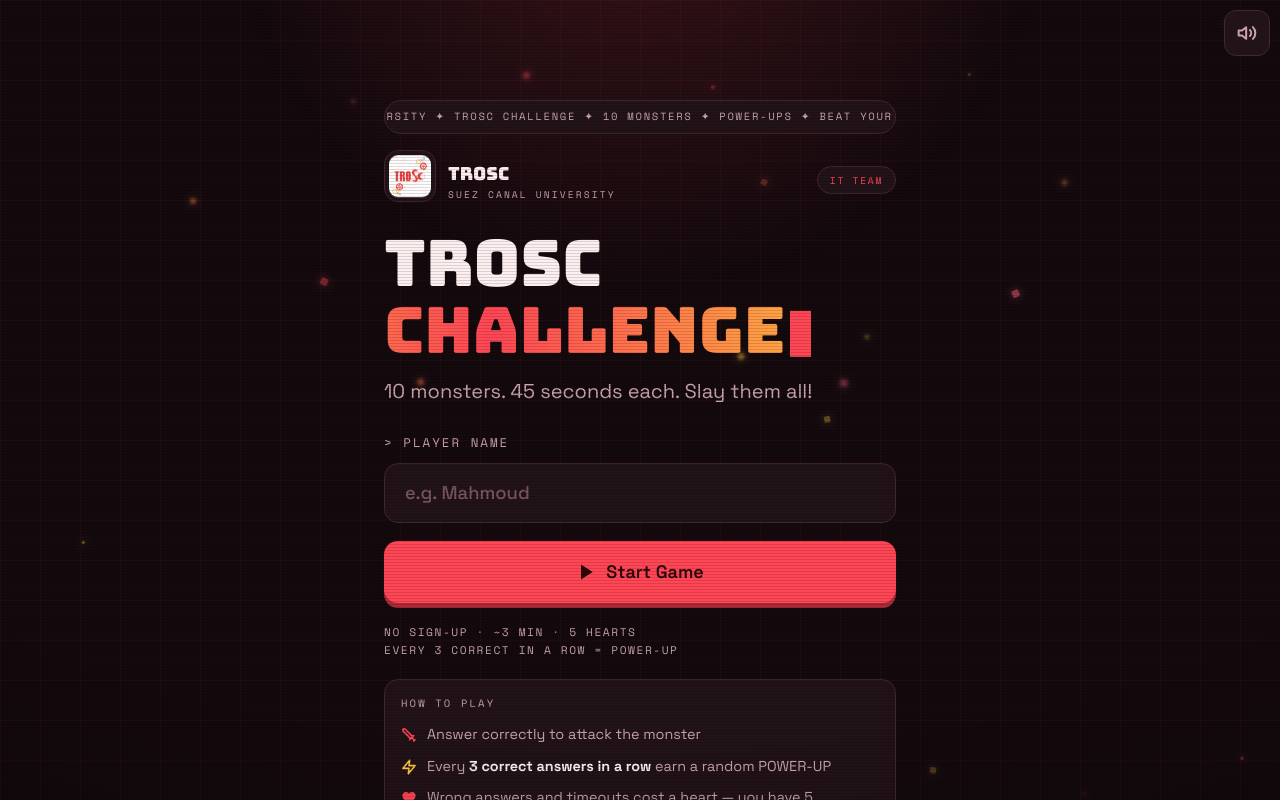
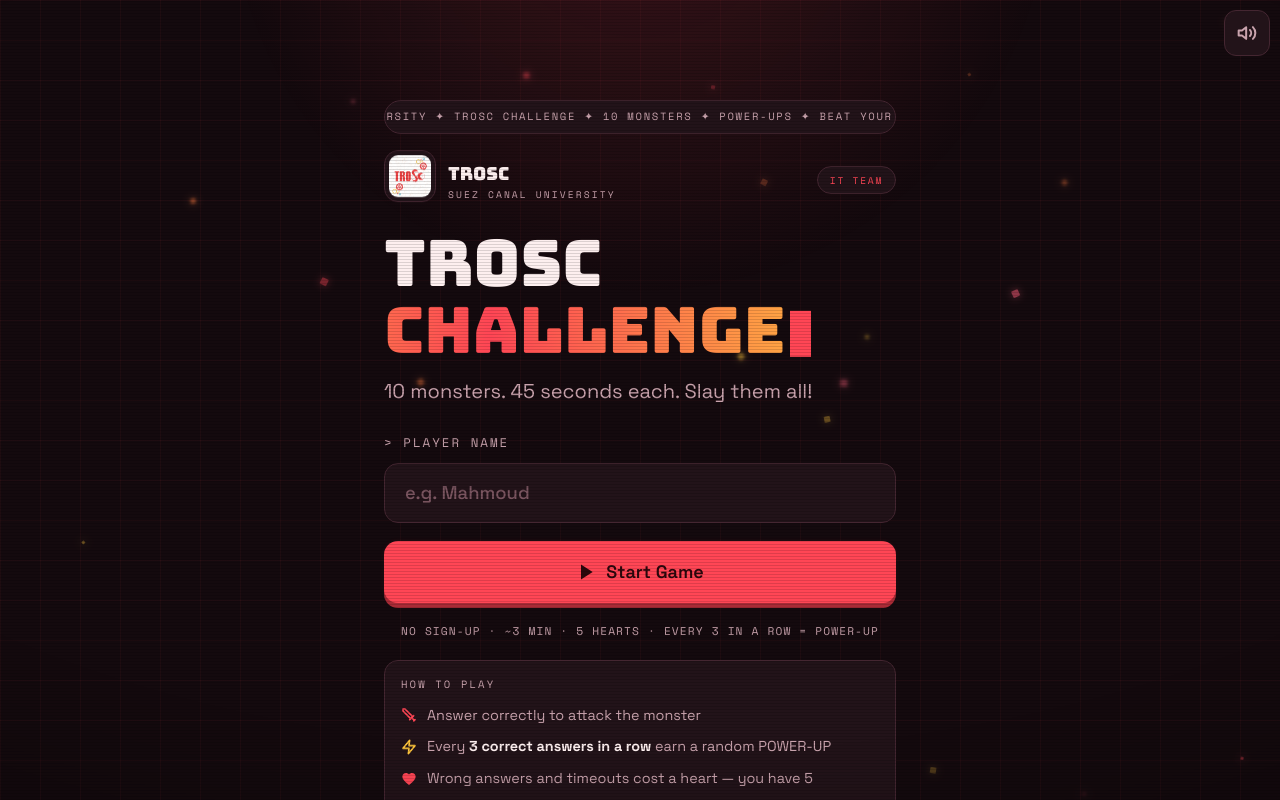
Before and after one commit to Basem3sam/trosc-it-challenge, a Next.js app: page / in a window 1280 px wide. Shown: the top 800 px of the page. Built offline with nearby package versions, Linux system fonts and the light colour scheme.

Commit message:
style: single-line welcome meta, center best-score chip

```diff
--- a/components/WelcomeScreen.jsx
+++ b/components/WelcomeScreen.jsx
@@ -132,14 +132,13 @@
         </button>
       </form>
 
-      <p className="mt-5 font-mono text-[0.7rem] leading-relaxed tracking-[0.14em] text-dust">
-        NO SIGN-UP · ~3 MIN · {HEARTS_MAX} HEARTS
-        <br />
-        EVERY {POWERUP_EVERY} CORRECT IN A ROW = POWER-UP
+      <p className="mt-5 text-center font-mono text-[0.7rem] tracking-[0.1em] text-dust">
+        NO SIGN-UP · ~3 MIN · {HEARTS_MAX} HEARTS · EVERY {POWERUP_EVERY} IN A
+        ROW = POWER-UP
       </p>
 
       {best !== null && (
-        <p className="mt-3 inline-flex w-fit items-center gap-2 rounded-full border border-gold/35 bg-gold/10 px-3.5 py-2 font-mono text-[0.72rem] tracking-[0.14em] text-gold">
+        <p className="mx-auto mt-3 flex w-fit items-center gap-2 rounded-full border border-gold/35 bg-gold/10 px-3.5 py-2 font-mono text-[0.72rem] tracking-[0.14em] text-gold">
           <Icon name="trophy" className="h-4 w-4" /> YOUR BEST: {best}/{TOTAL}
         </p>
       )}
```
